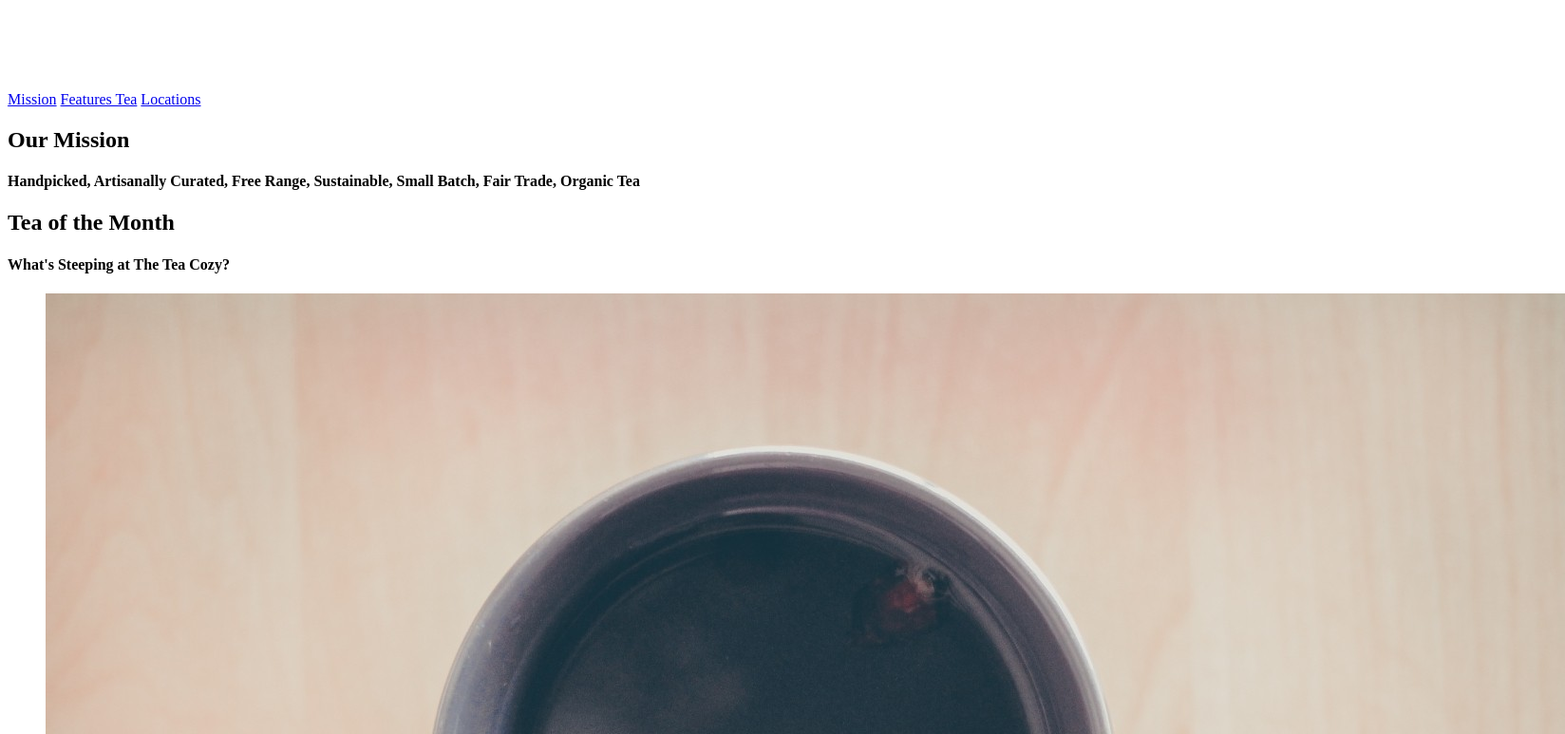
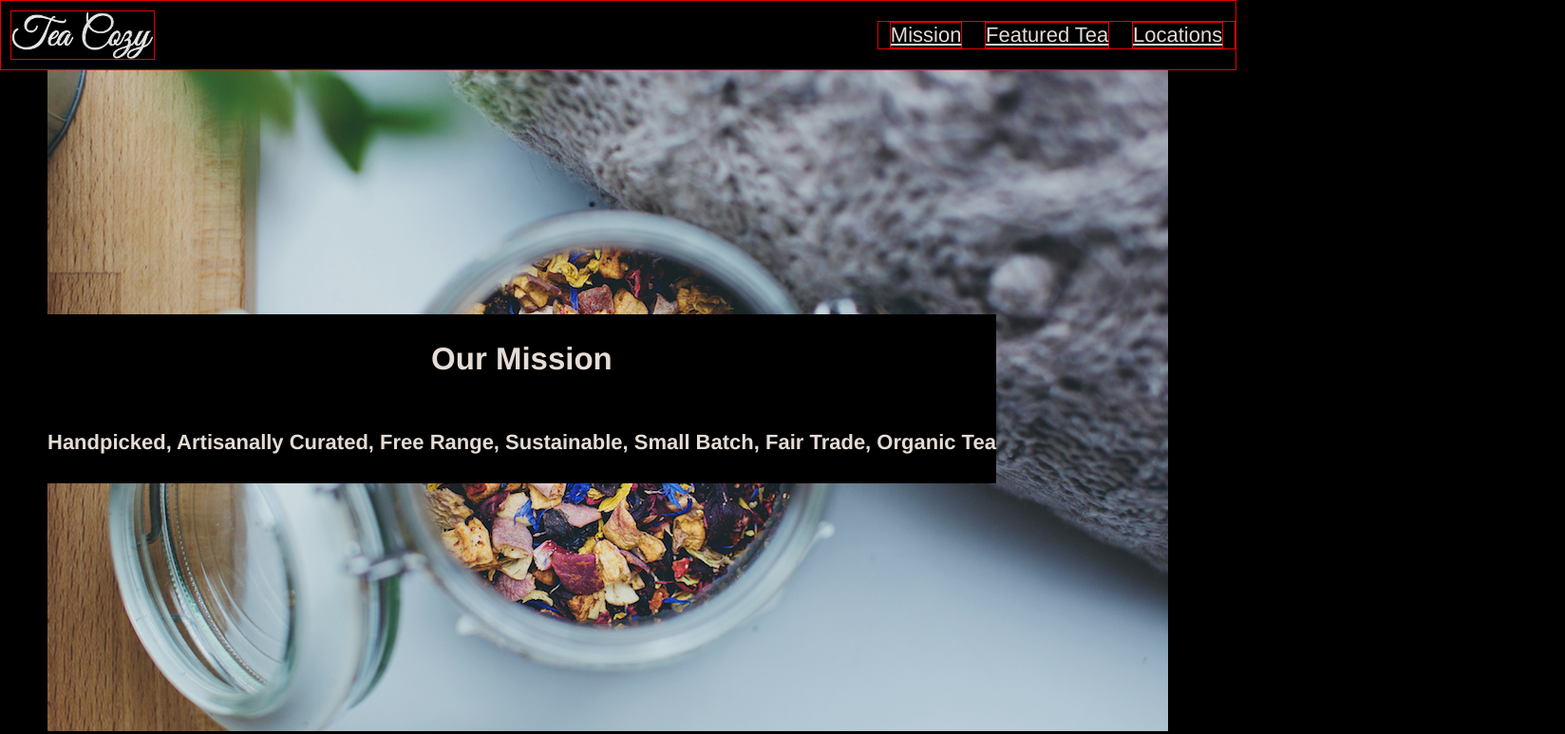
Before and after one commit to JaerenTredway-Codecademy-BWFS/tea_cozy, a plain HTML site: page index.html in a window 1280 px wide. Shown: the top 773 px of the page at 95% size, 1648 px wide, since content can reach past the window. Drawn offline with Linux system fonts and the light colour scheme.

Commit message:
Finally got header working.

```diff
--- a/css/style.css
+++ b/css/style.css
@@ -1,20 +1,130 @@
-background-image: url("../resources/images/img-mission-background.jpg");
+/* UNIVERSAL STYLES */
+body {
+  font: 22px Helvetica, sans-serif;
+  color: Seashell;
+  background-color: Black;
+  opacity: 0.9;
+  text-align: center;
+  margin: 0;
 
-background-image: url("../resources/images/img-locations-background.jpg");
-
-/* UNIVERSAL STYLES */
-
+}
 
 /* HEADER */
+  header {
+    display: flex;
+    /* flex-flow: row wrap; */
+    position: fixed;
+    border-bottom: 1px solid Seashell;
+    align-items: center;
+    z-index: 1;
+    width: 1300px;
+    background-color: Black;
+    border: 1px solid red;
+  }
 
+  .logo {
+    height: 50px;
+    width: 150px;
+    margin: 10px;
+    border: 1px solid red;
+  }
 
-/* MAIN IMAGE */
+  .navigation {
+    display: flex;
+    justify-content: space-around;
+    align-items: center;
+    width: 375px;
+    margin-left: auto;
+    border: 1px solid red;
+  }
 
+  .navigation a {
+    color: Seashell;
+    border: 1px solid red;
+  }
+
+/* ENTIRE MAIN SECTION */
+  main {
+    position: relative;
+    top: 70px;
+
+  }
+
+/* MISSION */
+#mission {
+  background-image: url("../resources/images/img-mission-background.jpg");
+  background-repeat: no-repeat;
+  display: flex;
+  height: 700px;
+  width: 1200;
+  margin: 0 50px;
+  align-items: center;
+}
+
+#mission summary {
+  display: flex;
+  flex-flow: column;
+  background-color: black;
+
+}
+
+#mission summary h4 {
+
+}
 
 /* PRODUCTS */
+  #products {
+    display: flex;
+    width: 1000px;
+    margin: 0 100px;
+    flex-flow: column;
+    align-items: center;
 
+  }
+
+  .edibles_images {
+    display: flex;
+    flex-flow: row wrap;
+    width: 1000px;
+    border: 1px solid red;
+  }
+
+  .edible-item {
+    height: 250px;
+    border: 1px solid red;
+  }
+
+  .edible-item img {
+    width: 300px;
+    height: 200px;
+  }
 
 /* LOCATIONS */
+#locations {
+  /*background-image: url("../resources/images/img-locations-background.jpg");*/
+  display: flex;
+  width: 1200px;
+  height: 500px;
+}
 
+#locations .address {
+
+  width: 300px;
+  height: 300px;
+
+}
 
 /* FOOTER */
+footer {
+  position: relative;
+  top: 100%;
+  display: flex;
+}
+
+footer .contact_info {
+
+}
+
+footer small {
+
+}
--- a/index.html
+++ b/index.html
@@ -9,55 +9,57 @@
   <body>
 <!--HEADER-->
     <header>
-      <img src="./resources/images/img-tea-cozy-logo.png" alt="Tea Cozy logo">
-      <nav>
-        <a href="#">Mission</a>
-        <a href="#">Features Tea</a>
-        <a href="#">Locations</a>
+      <img class="logo" src="./resources/images/img-tea-cozy-logo.png" alt="Tea Cozy logo">
+      <nav class="navigation">
+        <a href="#mission">Mission</a>
+        <a href="#products">Featured Tea</a>
+        <a href="#locations">Locations</a>
       </nav>
     </header>
 
-<!--MAIN SECTION-->
-  <!--MAIN IMAGE-->
+<!--ENTIRE MAIN SECTION-->
+  <!--MISSION-->
     <main>
-      <wrapper class="main-image">
+      <wrapper id="mission">
         <summary>
           <h2>Our Mission</h2>
           <h4>Handpicked, Artisanally Curated, Free Range, Sustainable, Small Batch, Fair Trade, Organic Tea</h4>
         </summary>
       </wrapper>
   <!--PRODUCTS-->
-      <section class="products">
+      <section id="products">
         <h2>Tea of the Month</h2>
         <h4>What's Steeping at The Tea Cozy?</h4>
-
-        <figure class="edibles">
+        <wrapper class="edibles_images">
+          <figure class="edible-item">
             <img src="./resources/images/img-berryblitz.jpg" alt="Image of cup of berry tea">
             <figcaption>Fall Berry Blitz Tea</figcaption>
           </figure>
 
-        <figure class="edibles">
+          <figure class="edible-item">
             <img src="./resources/images/img-spiced-rum.jpg" alt="Image of box of tea">
             <figcaption>Spiced Rum Tea</figcaption>
           </figure>
 
-        <figure class="edibles">
+          <figure class="edible-item">
             <img src="./resources/images/img-donut.jpg" alt="Image of donut">
             <figcaption>Seasonal Donuts</figcaption>
           </figure>
 
-        <figure class="edibles">
+          <figure class="edible-item">
             <img src="./resources/images/img-myrtle-ave.jpg" alt="Image of cup of Myrtle tea">
             <figcaption>Myrtle Ave Tea</figcaption>
           </figure>
 
-        <figure class="edibles">
+          <figure class="edible-item">
             <img src="./resources/images/img-bedford-bizarre.jpg" alt="Image of cup of Bedford tea">
-          <figcaption>Bedord Bizarre Tea</figcaption>
+            <figcaption>Bedford Bizarre Tea</figcaption>
           </figure>
+        </wrapper>
       </section>
+
   <!--LOCATIONS-->
-      <section class="locations">
+      <section id="locations">
         <h2>Locations</h2>
         <div class="address">
           <h3>Downtown</h3>
```
Lines whose indentation alone changed are shown as unchanged.
